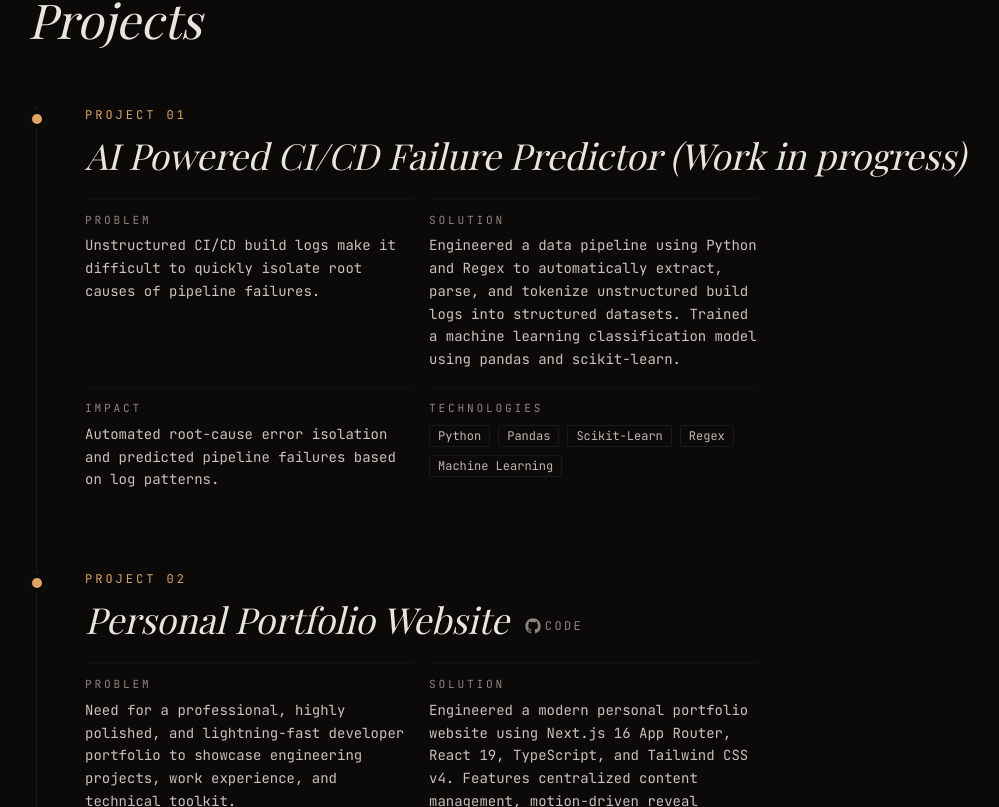
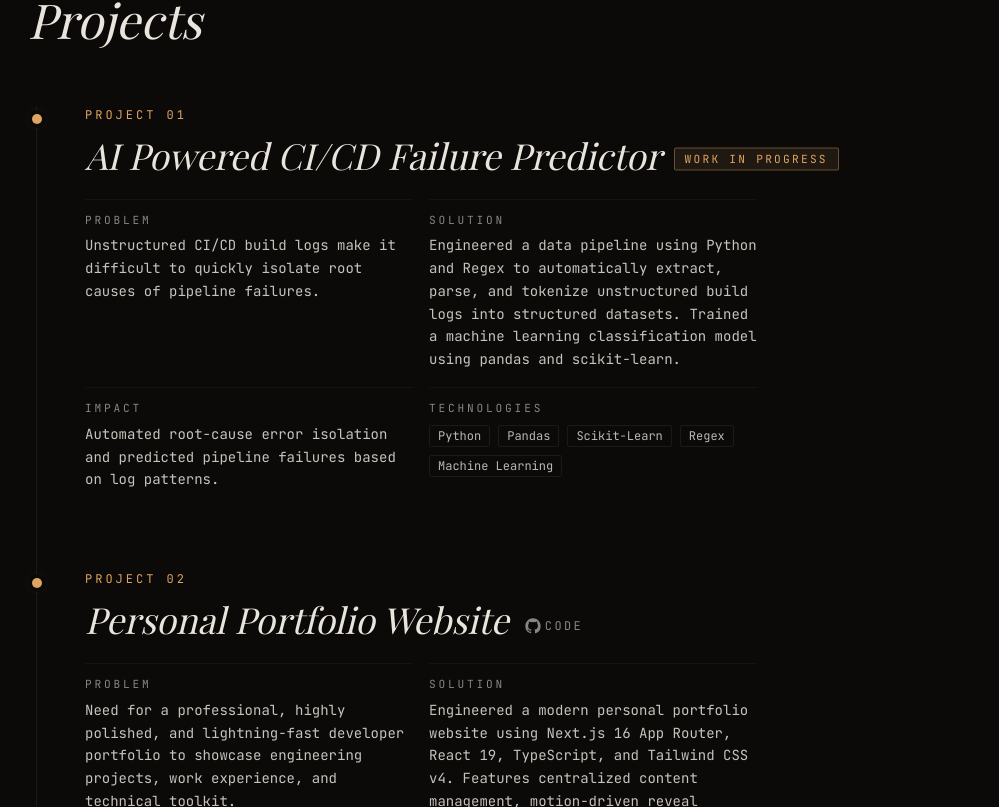
Before and after one commit to aayush-1105/Portfolio, a Next.js app: page / in a window 1280 px wide. Shown: the part 1693-2500 px from the top of the page, without its empty margins (132-1131 px from the left). Built offline with nearby package versions, Linux system fonts and the light colour scheme; a web font is replaced by a local one.

Commit message:
Add per-project work in progress badge toggle and vertical alignment fix

```diff
--- a/components/projects.tsx
+++ b/components/projects.tsx
@@ -4,7 +4,7 @@ import { GitHubIcon } from '@/components/icons/leetcode'
 import { SectionHeading } from '@/components/section-heading'
 import { Timeline } from '@/components/timeline'
 import { TimelineItem } from '@/components/timeline-item'
-import { projects } from '@/content/portfolio'
+import { projects, showProjectBadges } from '@/content/portfolio'
 
 function Field({ label, children }: { label: string; children: string }) {
   return (
@@ -36,9 +36,16 @@ export function Projects() {
             active={project.active}
           >
             <div className="flex flex-wrap items-baseline gap-x-4 gap-y-2">
-              <h3 className="font-serif text-3xl italic text-foreground md:text-4xl">
-                {project.name}
-              </h3>
+              <div className="flex flex-wrap items-center gap-3">
+                <h3 className="font-serif text-3xl italic text-foreground md:text-4xl">
+                  {project.name}
+                </h3>
+                {showProjectBadges && project.showBadge !== false && project.badge && (
+                  <span className="translate-y-[4.5px] rounded-sm border border-accent/40 bg-accent/10 px-2.5 py-0.5 font-mono text-[0.7rem] uppercase tracking-[0.2em] text-accent">
+                    {project.badge}
+                  </span>
+                )}
+              </div>
               <div className="flex items-center gap-4">
                 {project.github && (
                   <a
--- a/content/portfolio.ts
+++ b/content/portfolio.ts
@@ -82,11 +82,17 @@ export type ProjectEntry = {
    * Omitted or false → normal dot.
    */
   active?: boolean
+  badge?: string // optional badge e.g. 'Work in progress'
+  showBadge?: boolean // EDITABLE: Set to false to hide badge for this specific project (defaults to true if omitted)
 }
+
+export const showProjectBadges = true // EDITABLE: Set to false to hide badges on all projects
 
 export const projects: ProjectEntry[] = [
   {
-    name: 'AI Powered CI/CD Failure Predictor (Work in progress)',
+    name: 'AI Powered CI/CD Failure Predictor',
+    badge: 'Work in progress',
+    showBadge: true, // EDITABLE: Set to false to switch off work in progress badge for this project
     problem: 'Unstructured CI/CD build logs make it difficult to quickly isolate root causes of pipeline failures.',
     solution: 'Engineered a data pipeline using Python and Regex to automatically extract, parse, and tokenize unstructured build logs into structured datasets. Trained a machine learning classification model using pandas and scikit-learn.',
     technologies: ['Python', 'Pandas', 'Scikit-Learn', 'Regex', 'Machine Learning'],
```
